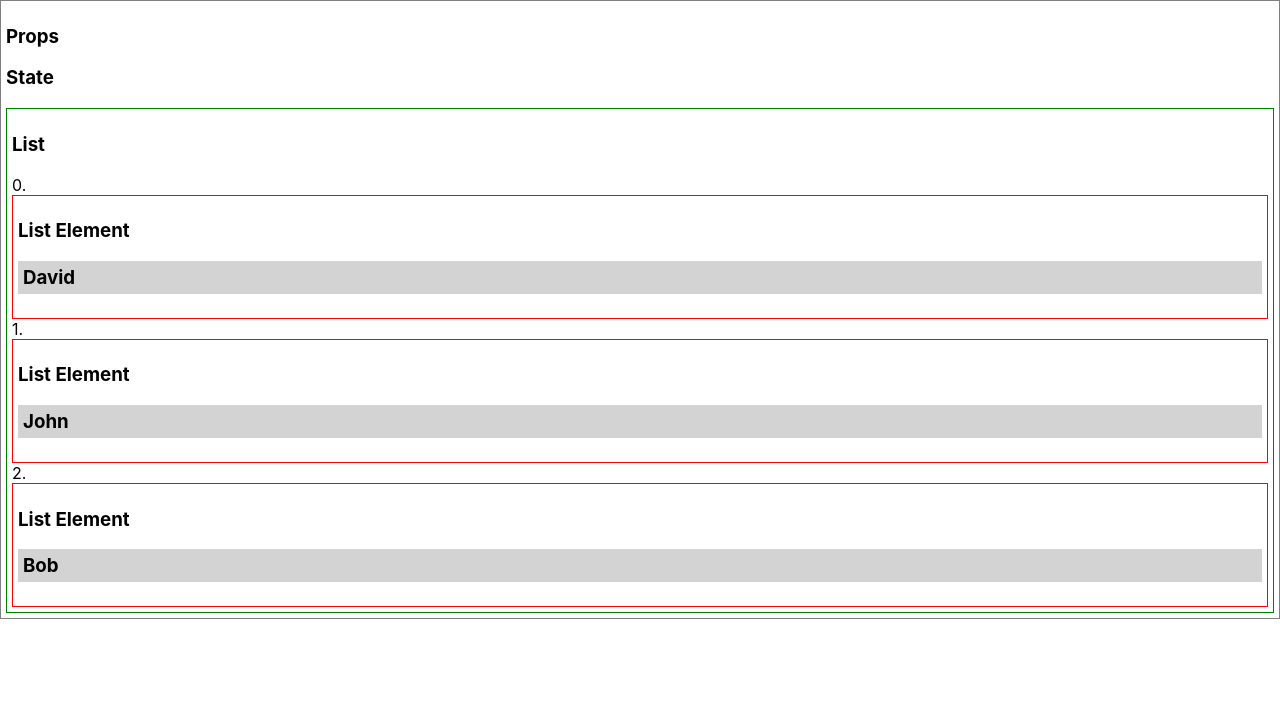
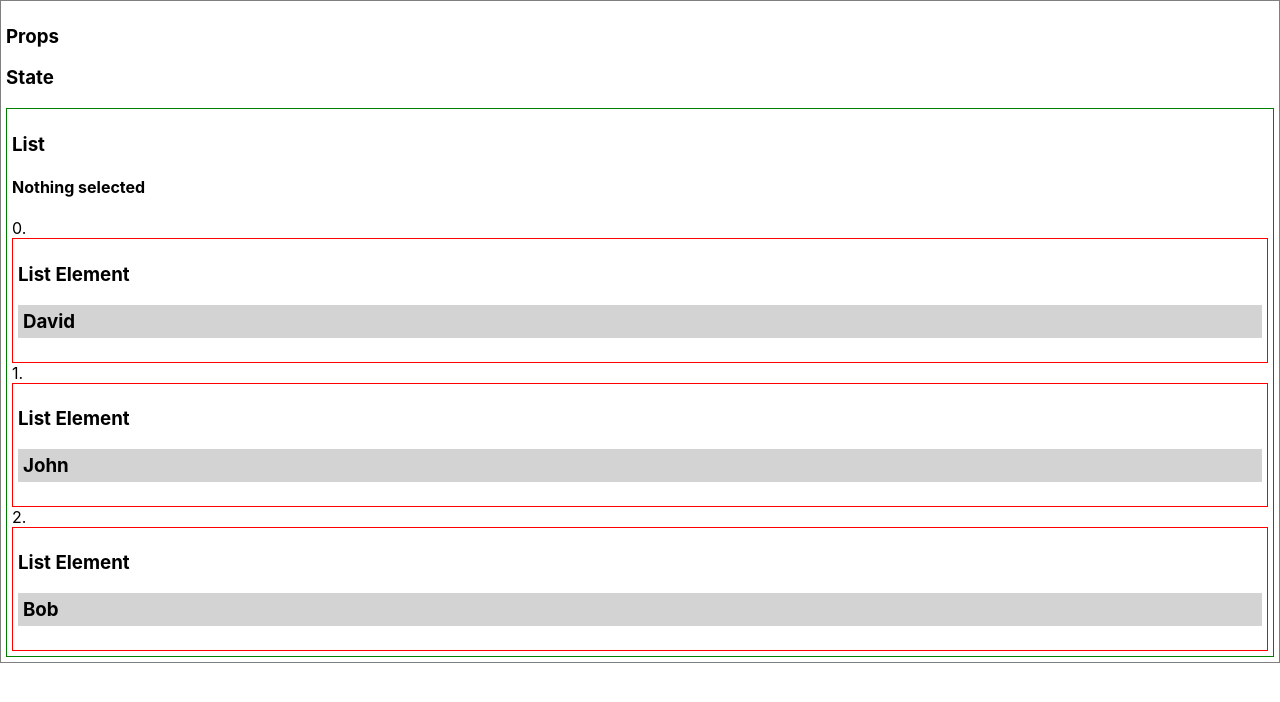
Before and after one commit to bob-smith-compass/react-props-state, a React (Create React App) app: page / in a window 1280 px wide. Shown: the top 702 px of the page. Built offline with nearby package versions, Linux system fonts and the light colour scheme.

Commit message:
select unselect

```diff
--- a/src/App.js
+++ b/src/App.js
@@ -6,6 +6,7 @@ class App extends Component {
   constructor(props){
     super(props);
     this.names = props.names;
+    this.selected = props.selected;
   }
   render() {
     return (
@@ -13,7 +14,7 @@ class App extends Component {
 
         <h3>Props</h3>
         <h3>State</h3>
-        <List names={this.names}/>
+        <List names={this.names} selected={this.selected}/>
 
       </div>
     );
--- a/src/components/list/List.jsx
+++ b/src/components/list/List.jsx
@@ -1,10 +1,11 @@
-import React from 'react'
+import React from 'react';
 import ListElement from '../list-element/ListElement';
 
 export default function List(props) {
   return (
     <div style={{border: "solid 1px green", padding: "5px"}}>
       <h3>List</h3>
+      <h4>{props.selected? "Selected":"Nothing selected"}</h4>
       {props.names.map((e, i) => {
           return <div key={i}>
               {i}. <ListElement name={e} />
--- a/src/index.js
+++ b/src/index.js
@@ -5,10 +5,11 @@ import App from './App';
 import * as serviceWorker from './serviceWorker';
 
 const state = {
-    names: ["David", "John", "Bob"]
+    names: ["David", "John", "Bob"],
+    selected: false
 };
 
-ReactDOM.render(<App names={["David", "John", "Bob"]}/>, document.getElementById('root'));
+ReactDOM.render(<App names={state.names} selected={state.selected}/>, document.getElementById('root'));
 
 // If you want your app to work offline and load faster, you can change
 // unregister() to register() below. Note this comes with some pitfalls.
```
